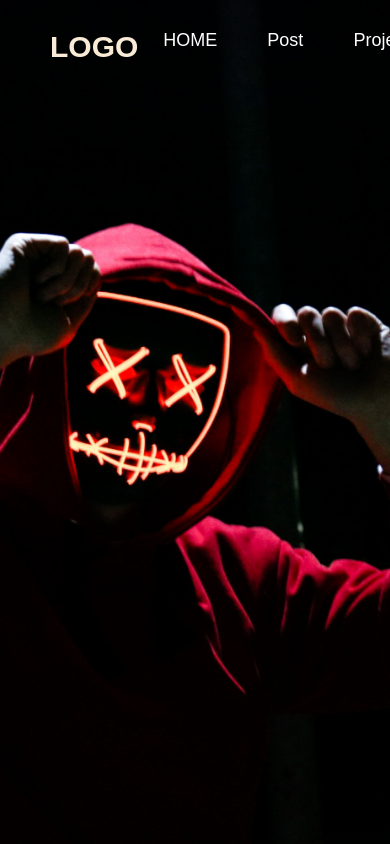
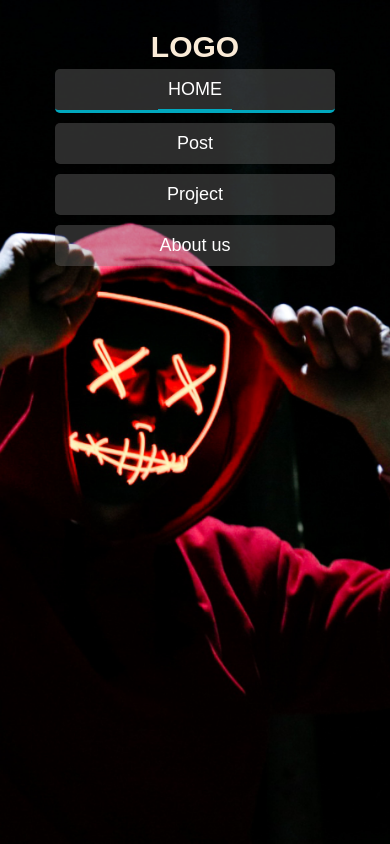
Before and after one commit to MDAsifMahadi/AsifMhadi, a plain HTML site: page index.html in a window 390 px wide. Shown: the top 844 px of the page. Drawn offline with Linux system fonts and the light colour scheme.

Commit message:
i have updateed

```diff
--- a/index.html
+++ b/index.html
@@ -45,7 +45,7 @@
             padding: 10px;
             transition: 0.5s;
         }
-        .header-contentner nav ul li a:hover{
+        .opened,.header-contentner nav ul li a:hover{
             border-bottom: 3px solid rgb(1, 168, 190);
         }
         .contaner{
@@ -62,6 +62,30 @@
             font-size: 18px;
             text-align: justify;
         }
+        @media screen and (max-width: 700px) {
+            .header-contentner nav{
+                flex-direction: column;
+                text-align: center;
+            }
+            .header-contentner nav ul{
+                display: contents;
+            }
+            .header-contentner nav ul li{
+                margin: 5px;
+                padding: 10px;
+                background-color: rgba(128, 128, 128, 0.342);
+                border-radius: 5px;
+            }
+            .open, .header-contentner nav ul li:hover{
+                border-bottom: 3px solid rgb(1, 168, 190);
+            }
+            .opend{
+                border-bottom: none;
+            }
+            .header-contentner nav ul li a:hover{
+            border-bottom: none;
+        }
+        }
     </style>
 </head>
 <body>
@@ -69,7 +93,7 @@
       <nav>
         <h1>LOGO</h1>
         <ul>
-            <li><a href="#">HOME</a></li>
+            <li class="open"><a href="#" class="opened">HOME</a></li>
             <li><a href="#">Post</a></li>
             <li><a href="#">Project</a></li>
             <li><a href="#">About us</a></li>
@@ -87,7 +111,10 @@
 
 
     <script>
-
+        let nav = document.querySelector("nav");
+        window.addEventListener("scroll",()=>{
+            console.log("scrole")
+        });
     </script>
 </body>
 </html>
```
